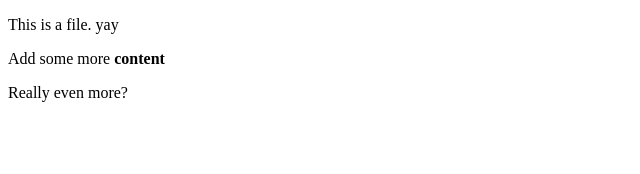
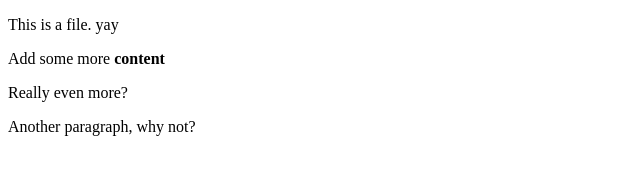
Before and after one commit to donburks/jan07_intro_git, a plain HTML site: page index.html in a window 1280 px wide. Shown: the whole page, without its empty margins (0-640 px from the left). Drawn offline with Linux system fonts and the light colour scheme.

Commit message:
One more paragraph for the road

```diff
--- a/index.html
+++ b/index.html
@@ -8,6 +8,7 @@
     <div>
       <p>Add some more <strong>content</strong></p>
       <p>Really even more?</p>
+      <p>Another paragraph, why not?</p>
     </div>
   </body>
 </html>
```
